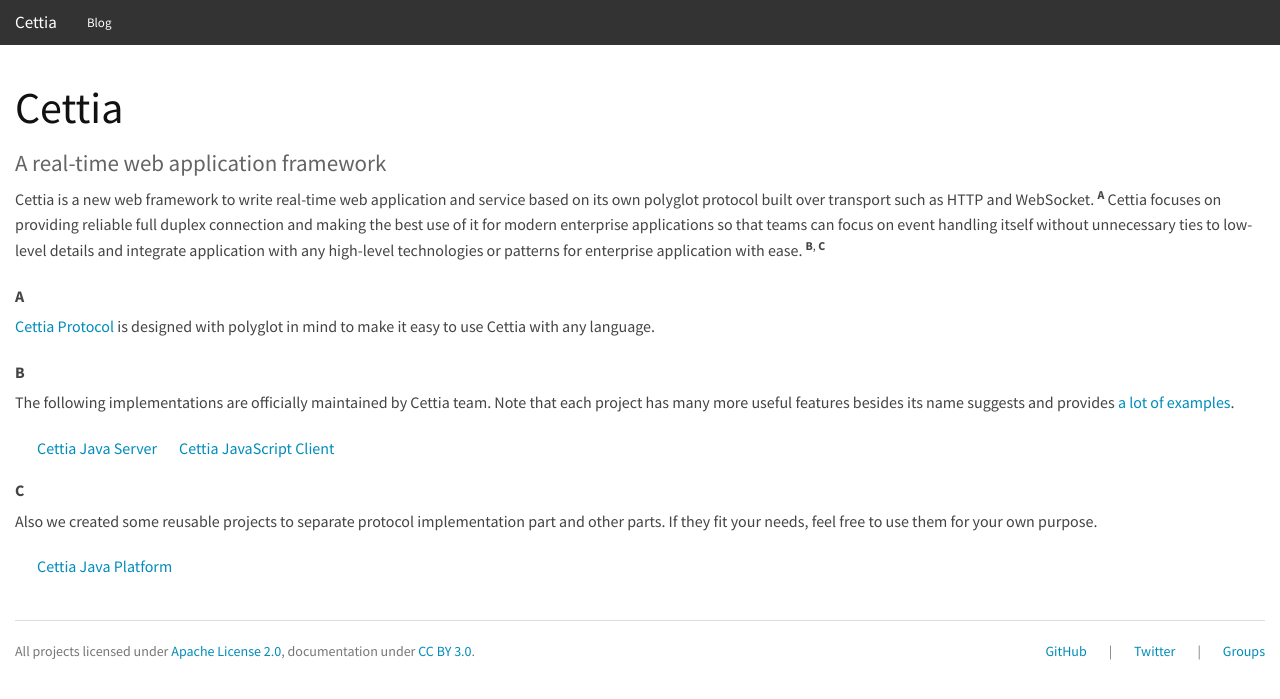
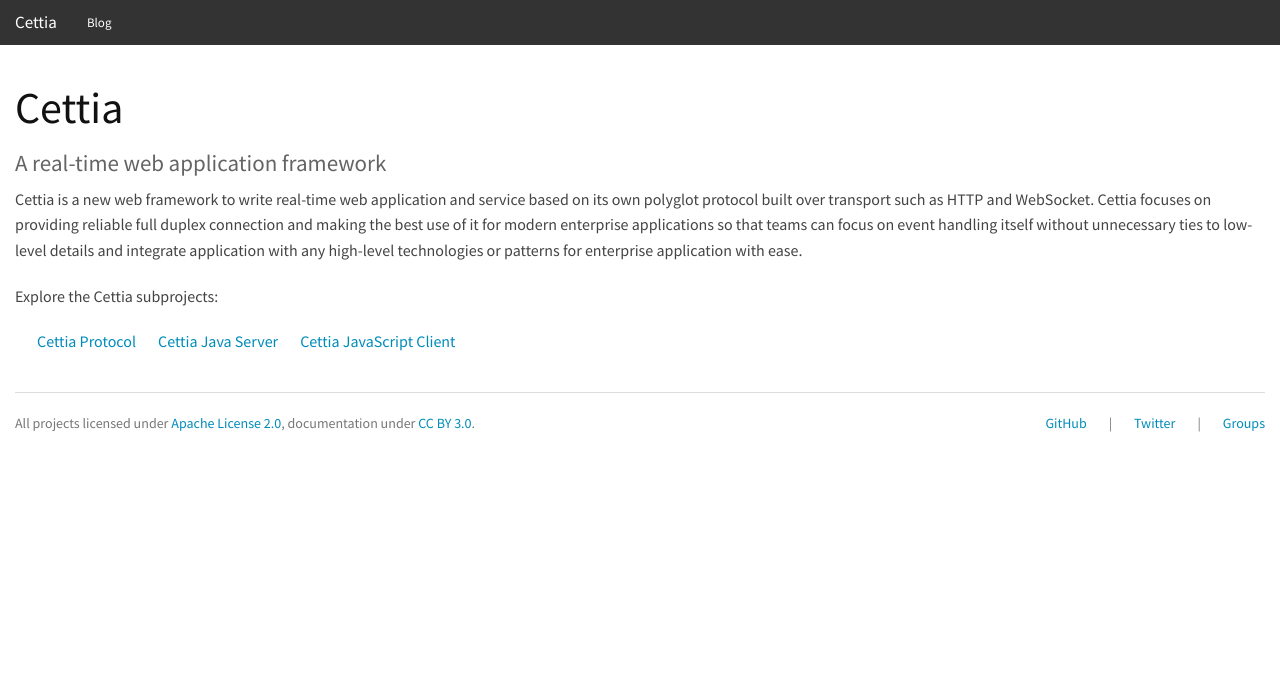
Before and after one commit to cettia/cettia.github.io, a Jekyll site: the page built from index.html, in a window 1280 px wide. Shown: the top 699 px of the page. Built offline with Jekyll 4.4.1, drawn with Linux system fonts in a browser that asks for light colours; Markdown is read by kramdown in place of the engine named in the settings.

Commit message:
Make index simple and clear

```diff
--- a/index.html
+++ b/index.html
@@ -7,26 +7,13 @@
         <div class="content">
 	        <h1>Cettia</h1>
 	        <h4 class="subheader">A real-time web application framework</h4>
-	        <p>Cettia is a new web framework to write real-time web application and service based on its own polyglot protocol built over transport such as HTTP and WebSocket. <sup><strong>A</strong></sup> Cettia focuses on providing reliable full duplex connection and making the best use of it for modern enterprise applications so that teams can focus on event handling itself without unnecessary ties to low-level details and integrate application with any high-level technologies or patterns for enterprise application with ease. <sup><strong>B</strong>, <strong>C</strong></sup></p>
-	        <dl>
-	            <dt>A</dt>
-	            <dd><p><a href="/projects/cettia-protocol">Cettia Protocol</a> is designed with polyglot in mind to make it easy to use Cettia with any language.</p></dd>
-	            <dt>B</dt>
-	            <dd>
-	                <p>The following implementations are officially maintained by Cettia team. Note that each project has many more useful features besides its name suggests and provides <a href="https://github.com/cettia/cettia-examples">a lot of examples</a>.</p>
-	                <ul class="inline-list">
-	                    <li><a href="/projects/cettia-java-server">Cettia Java Server</a></li>
-	                    <li><a href="/projects/cettia-javascript-client">Cettia JavaScript Client</a></li>
-	                </ul>
-	            </dd>
-	            <dt>C</dt>
-	            <dd>
-	                <p>Also we created some reusable projects to separate protocol implementation part and other parts. If they fit your needs, feel free to use them for your own purpose.</p>
-	                <ul class="inline-list">
-	                    <li><a href="/projects/cettia-java-platform">Cettia Java Platform</a></li>
-	                </ul>
-	            </dd>
-	        </dl>
+	        <p>Cettia is a new web framework to write real-time web application and service based on its own polyglot protocol built over transport such as HTTP and WebSocket. Cettia focuses on providing reliable full duplex connection and making the best use of it for modern enterprise applications so that teams can focus on event handling itself without unnecessary ties to low-level details and integrate application with any high-level technologies or patterns for enterprise application with ease.</p>
+	        <p>Explore the Cettia subprojects:</p>
+	        <ul class="inline-list">
+	           <li><a href="/projects/cettia-protocol">Cettia Protocol</a></li>
+               <li><a href="/projects/cettia-java-server">Cettia Java Server</a></li>
+               <li><a href="/projects/cettia-javascript-client">Cettia JavaScript Client</a></li>
+	        </ul>
         </div>
     </div>
 </div>
```
